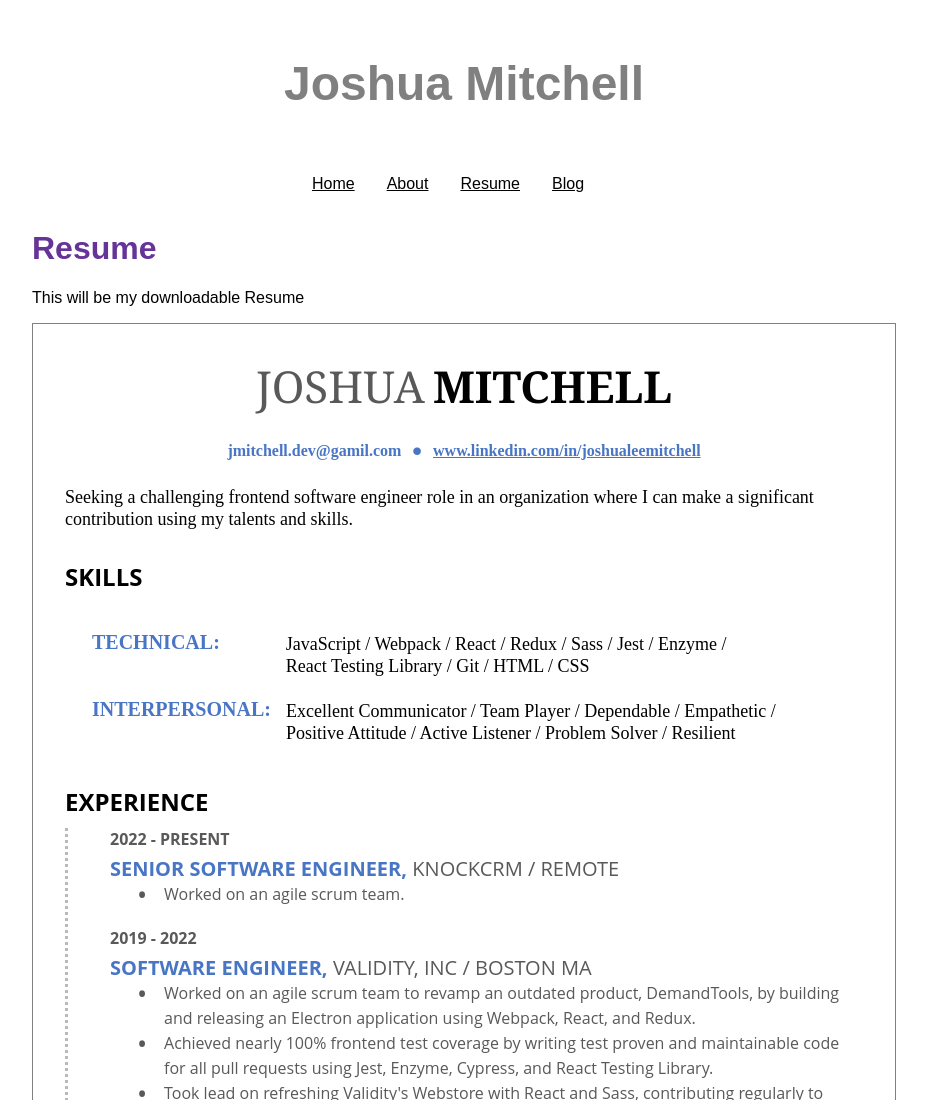
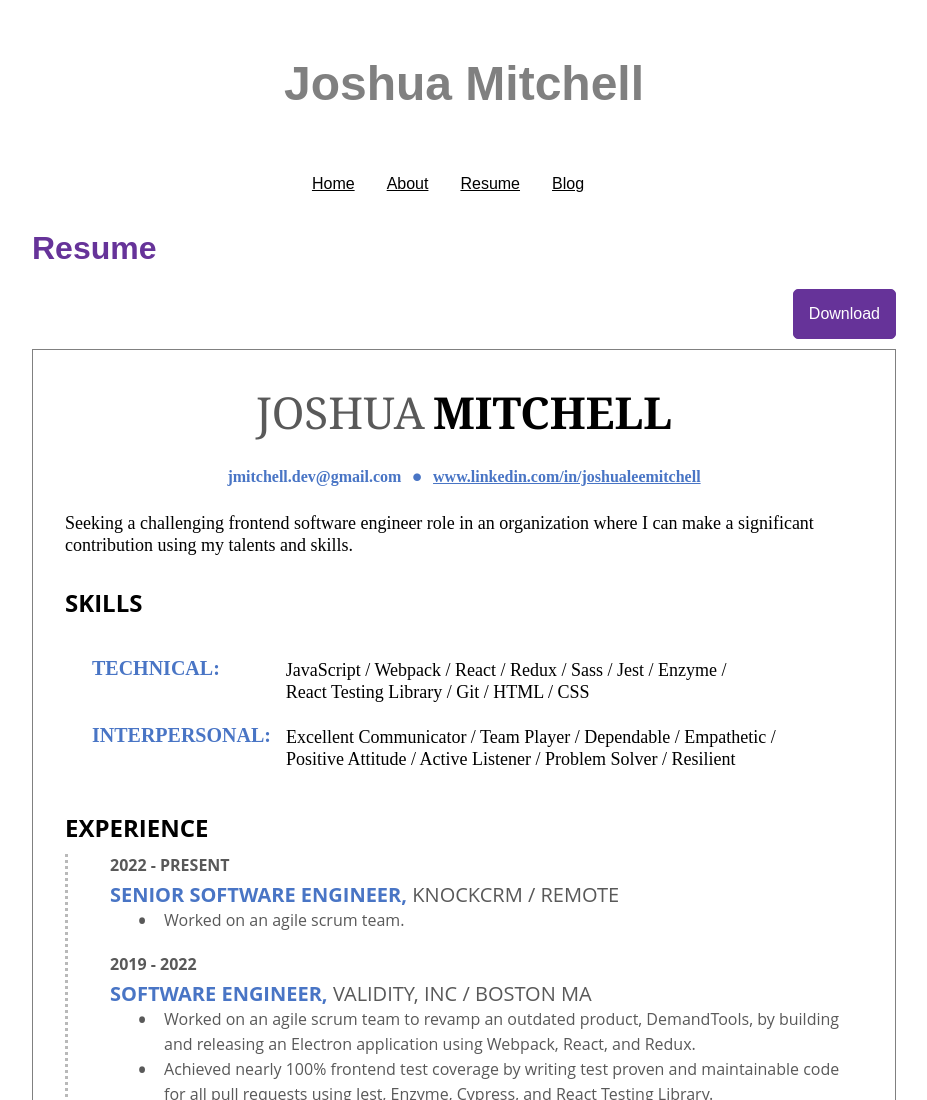
Before and after one commit to jlmitch/my-resume, a Gatsby site: page /resume in a window 1280 px wide. Shown: the top 1100 px of the page, without its empty margins (176-1103 px from the left). Built offline with nearby package versions, Linux system fonts and the light colour scheme; Gatsby itself is replaced by a stand-in of ours.

Commit message:
Add download btn. Fix typo.

```diff
--- a/src/components/resume/header/Header.tsx
+++ b/src/components/resume/header/Header.tsx
@@ -57,7 +57,7 @@ const Header = () => (
     </div>
 
     <div className="contact-info">
-      <div>jmitchell.dev@gamil.com</div>
+      <div>jmitchell.dev@gmail.com</div>
 
       <span className="spacer">&#183;</span>
 
--- a/src/pages/resume/index.tsx
+++ b/src/pages/resume/index.tsx
@@ -1,17 +1,48 @@
 import React, { FC } from 'react';
+import styled from 'styled-components';
 import Layout from '../../components/layout/Layout';
 import Seo from '../../components/seo/Seo';
 import Resume from '../../components/resume/Resume';
 
-const ResumePage: FC = () => {
-  return (
-    <Layout pageTitle="Resume">
-      <p>This will be my downloadable Resume</p>
+const Wrapper = styled.div`
+  display: flex;
+  justify-content: space-between;
+`;
 
-      <Resume />
-    </Layout>
-  )
-};
+const Download = styled.a`
+  display: inline-block;
+  background-color: rebeccapurple;
+  text-decoration: none;
+  border: 1px solid rebeccapurple;
+  color: #fff;
+  border-radius: 5px;
+  margin-bottom: 10px;
+  padding: 15px;
+
+  &:hover {
+    background-color: #fff;
+    color: rebeccapurple;
+
+  }
+`;
+
+const ResumePage: FC = () => (
+  <Layout pageTitle="Resume">
+    <Wrapper>
+      <div />
+
+      <Download
+        href="https://drive.google.com/file/d/15PC064C00_JqK1lNkCwEqs_WHxiv7i_a/view?usp=share_link"
+        target="_blank"
+        rel="noopener noreferrer"
+      >
+        Download
+      </Download>
+    </Wrapper>
+
+    <Resume />
+  </Layout>
+);
 
 export const Head = () => <Seo title="My Resume" />;
 
```
Also changed, not shown: src/components/resume/header/Header.test.tsx (+1 -1 lines), src/pages/resume/index.test.tsx (+1 -1 lines).
